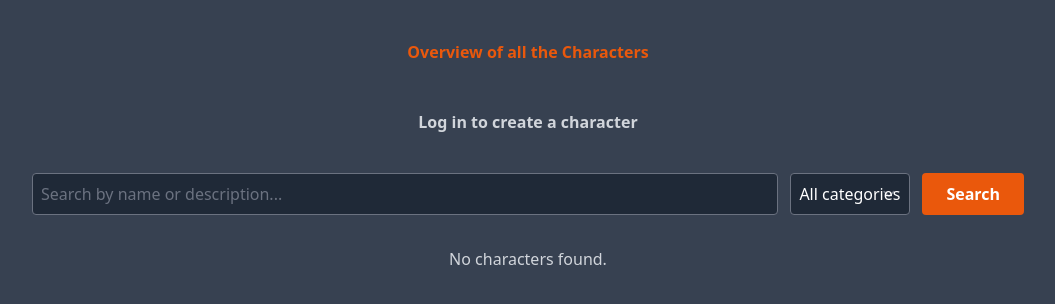
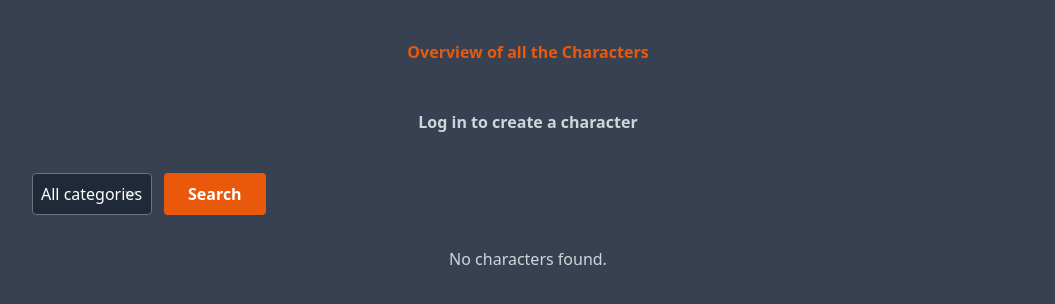
Before and after one commit to Checktrapexe/larava-pr1, a Laravel app: page /characters in a window 1280 px wide. Shown: the part 88-392 px from the top of the page, without its empty margins (112-1167 px from the left). Run offline with Laravel 12, Linux system fonts and the light colour scheme; data that the repository does not hold is empty; style sheets or scripts are compiled from the project's sources.

Commit message:
Removed search system, to rebuild it later

```diff
--- a/app/Http/Controllers/CharacterController.php
+++ b/app/Http/Controllers/CharacterController.php
@@ -13,17 +13,10 @@ class CharacterController extends Controller
 {
     public function index(Request $request)
     {
-        $search = trim((string)$request->query('search', ''));
         $category = $request->query('category');
 
         $characters = Character::visibleTo($request->user())
             ->with('categories')
-            ->when($search !== '', function ($query) use ($search) {
-                $query->where(function ($q) use ($search) {
-                    $q->where('name', 'LIKE', "%{$search}%")
-                        ->orWhere('description', 'LIKE', "%{$search}%");
-                });
-            })
             ->when($category, function ($query) use ($category) {
                 $query->whereHas('categories', fn($q) => $q->where('categories.id', $category));
             })
@@ -32,7 +25,7 @@ class CharacterController extends Controller
 
         $categories = Category::orderBy('name')->get();
 
-        return view('characters.index', compact('characters', 'categories', 'search', 'category'));
+        return view('characters.index', compact('characters', 'categories', 'category'));
     }
 
     public function show(Request $request, Character $character)
--- a/resources/views/characters/index.blade.php
+++ b/resources/views/characters/index.blade.php
@@ -19,9 +19,7 @@
 
         <form method="GET" action="{{ route('characters.index') }}"
               class="mx-auto mt-8 flex max-w-5xl flex-col gap-3 px-4 sm:flex-row">
-            <input type="search" name="search" value="{{ $search }}"
-                   placeholder="Search by name or description..."
-                   class="flex-1 bg-gray-800 text-white p-2 rounded border border-gray-500">
+
 
             <select name="category"
                     class="bg-gray-800 text-white p-2 rounded border border-gray-500">
@@ -36,7 +34,7 @@
                 Search
             </button>
 
-            @if($search !== '' || $category)
+            @if($category)
                 <a href="{{ route('characters.index') }}"
                    class="px-4 py-2 text-center font-bold text-gray-300 hover:text-orange-400 transition-colors">
                     Reset
```
Also changed, not shown: app/Http/Controllers/CommentController.php (+9 -0 lines).
